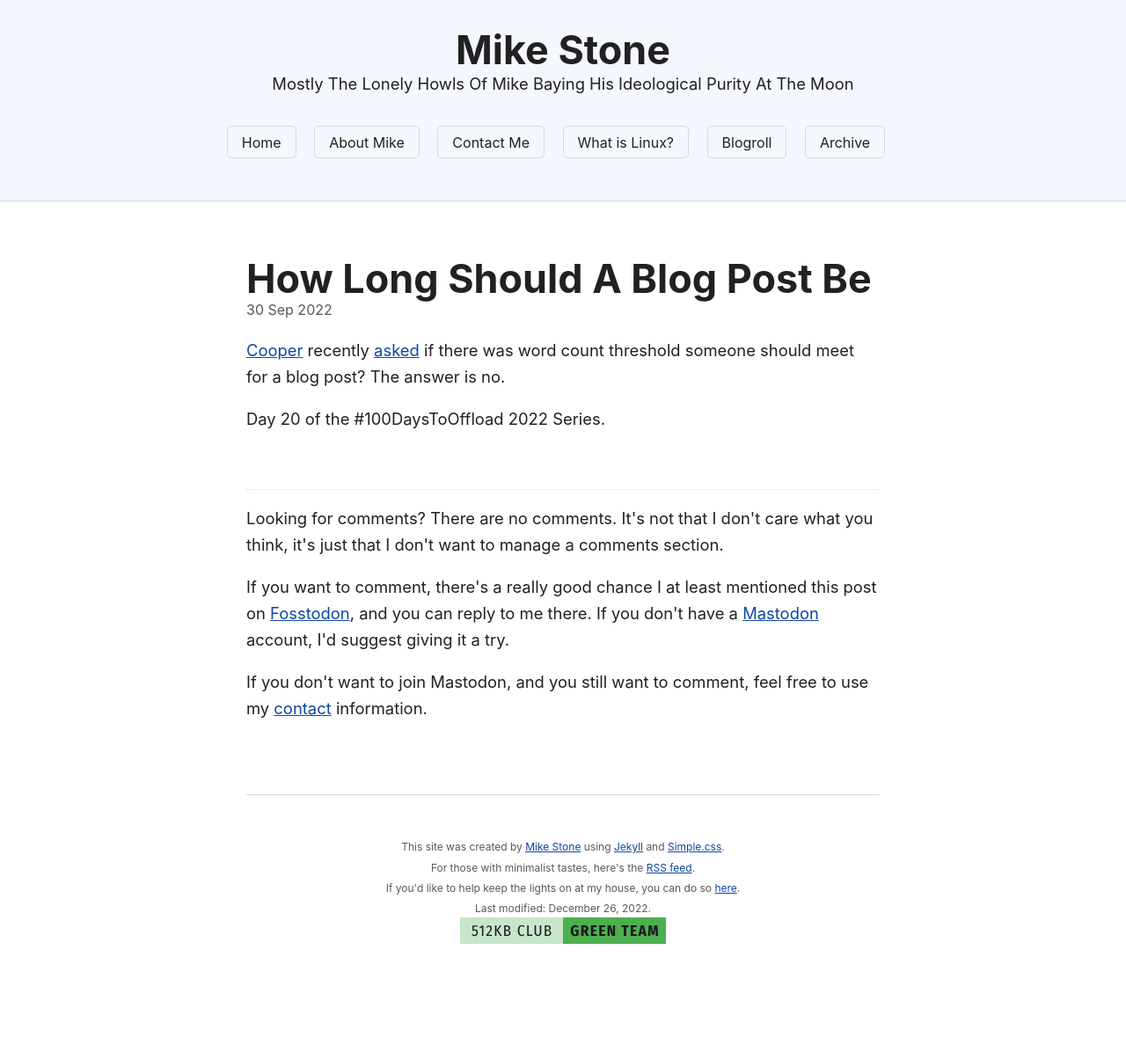
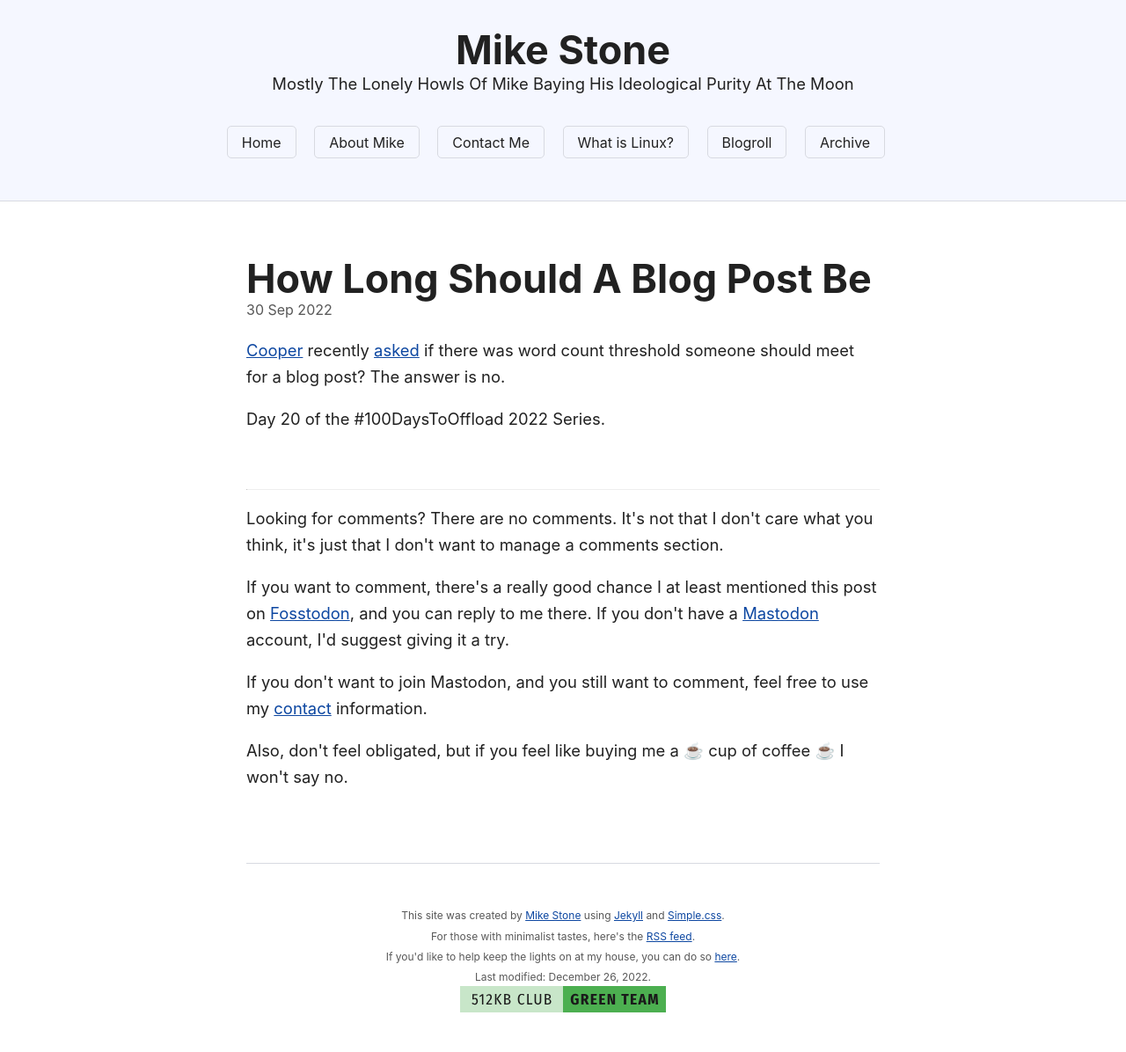
Before and after one commit to lrmikestone/jekyll.blog, a Jekyll site: the page built from _posts/2022/2022-10-01-how-long-should-a-blog-post-be.md, in a window 1280 px wide. Shown: the whole page at 88% size. Built offline with Jekyll 4.4.1, drawn with Linux system fonts in a browser that asks for light colours; before the commit the page ends 1118 px from its top, so only the background shows below that.

```diff
--- a/_layouts/post.html
+++ b/_layouts/post.html
@@ -18,3 +18,5 @@
 </p>
 
 <p>If you don't want to join Mastodon, and you still want to comment, feel free to use my <a href="/contact">contact</a> information.</p>
+
+<p>Also, don't feel obligated, but if you feel like buying me a ☕ cup of coffee ☕ I won't say no.
```
